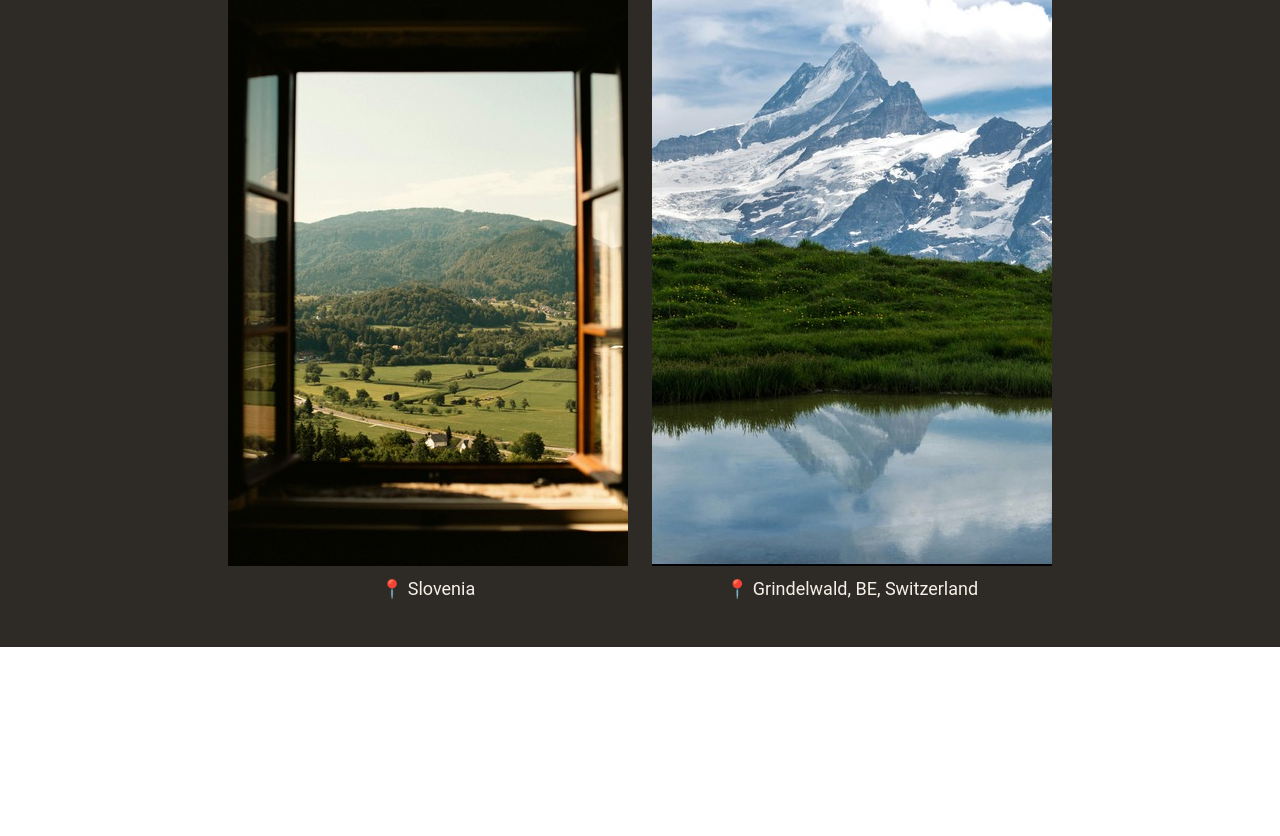
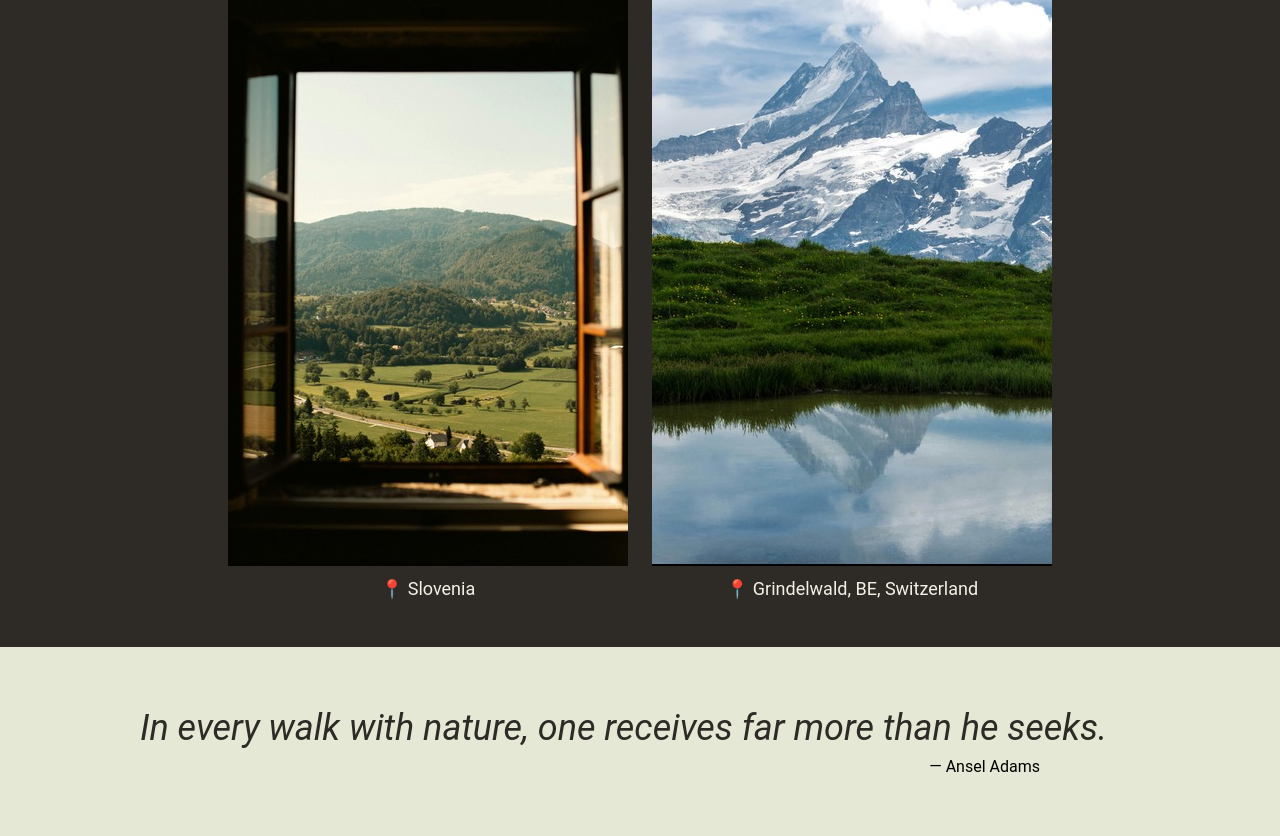
Before and after one commit to Splavacodo/photographer-landing-page, a plain HTML site: page index.html in a window 1280 px wide. Shown: the part 1485-2321 px from the top of the page. Before the commit the page ends 2132 px from the top, so only its background shows below. Drawn offline with Linux system fonts and the light colour scheme.

Commit message:
Complted initial styling and content for the quote section of landing page

```diff
--- a/index.html
+++ b/index.html
@@ -56,5 +56,10 @@
             </div>
         </div>
     </div>
+
+    <div class="quote-section">
+        <div class="quote">In every walk with nature, one receives far more than he seeks.</div>
+        <div class="quote-author">&mdash; Ansel Adams</div>
+    </div>
 </body>
 </html>
--- a/style.css
+++ b/style.css
@@ -123,3 +123,31 @@ button:hover {
     max-width: 400px;
     height: 600px;
 }
+
+.quote-section {
+    display: flex;
+    flex-direction: column;
+    justify-content: center;
+    align-items: center;
+
+    padding: 60px 96px;
+    background-color: #E4E8D5;
+}
+
+.quote {
+    font-style: italic;
+    font-size: 36px;
+
+    text-align: justify;
+    color: #2E2B26;
+
+    width: 1000px;
+    margin-bottom: 8px;
+}
+
+.quote-author {
+    display: flex;
+    justify-content: flex-end;
+
+    width: 800px;
+}
```
